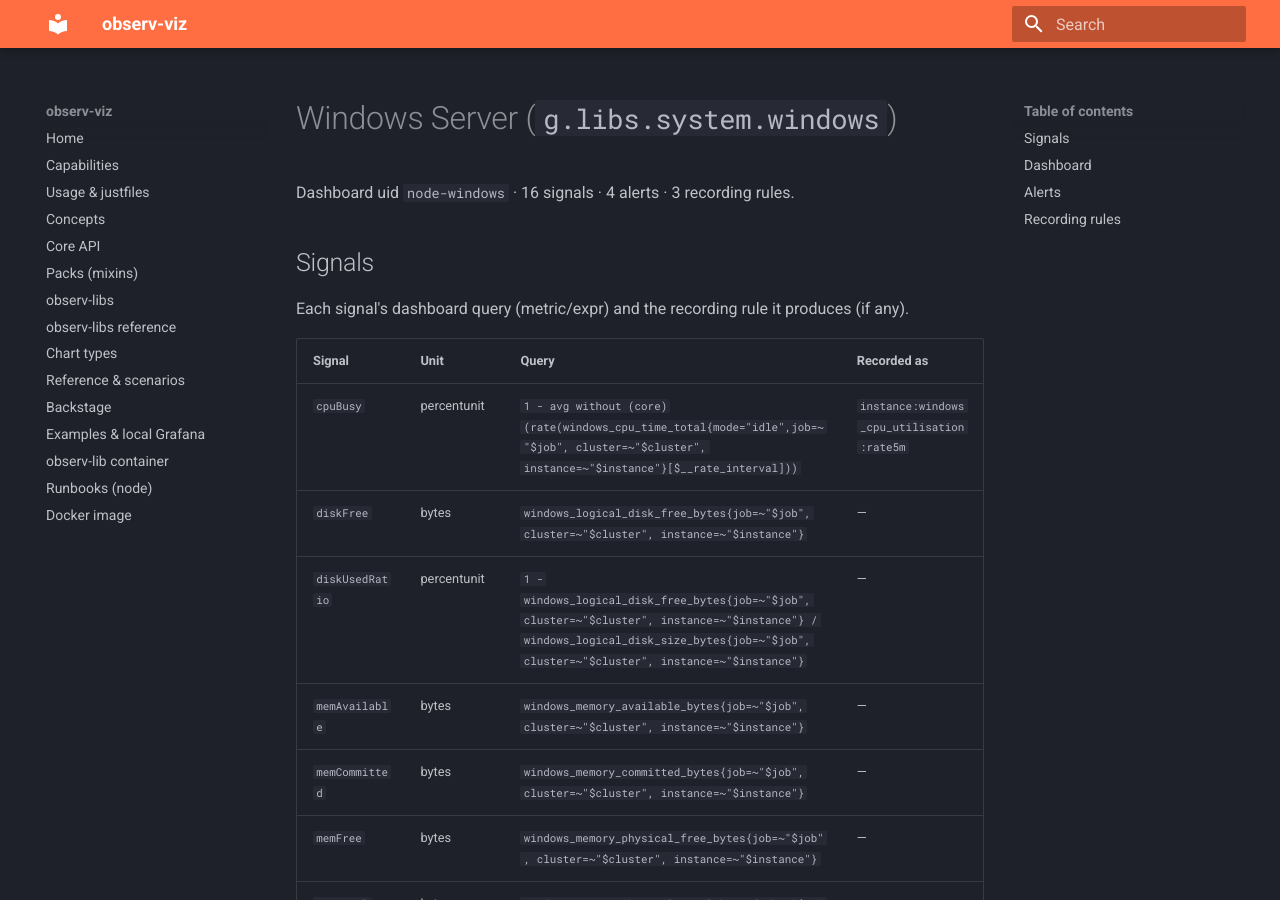
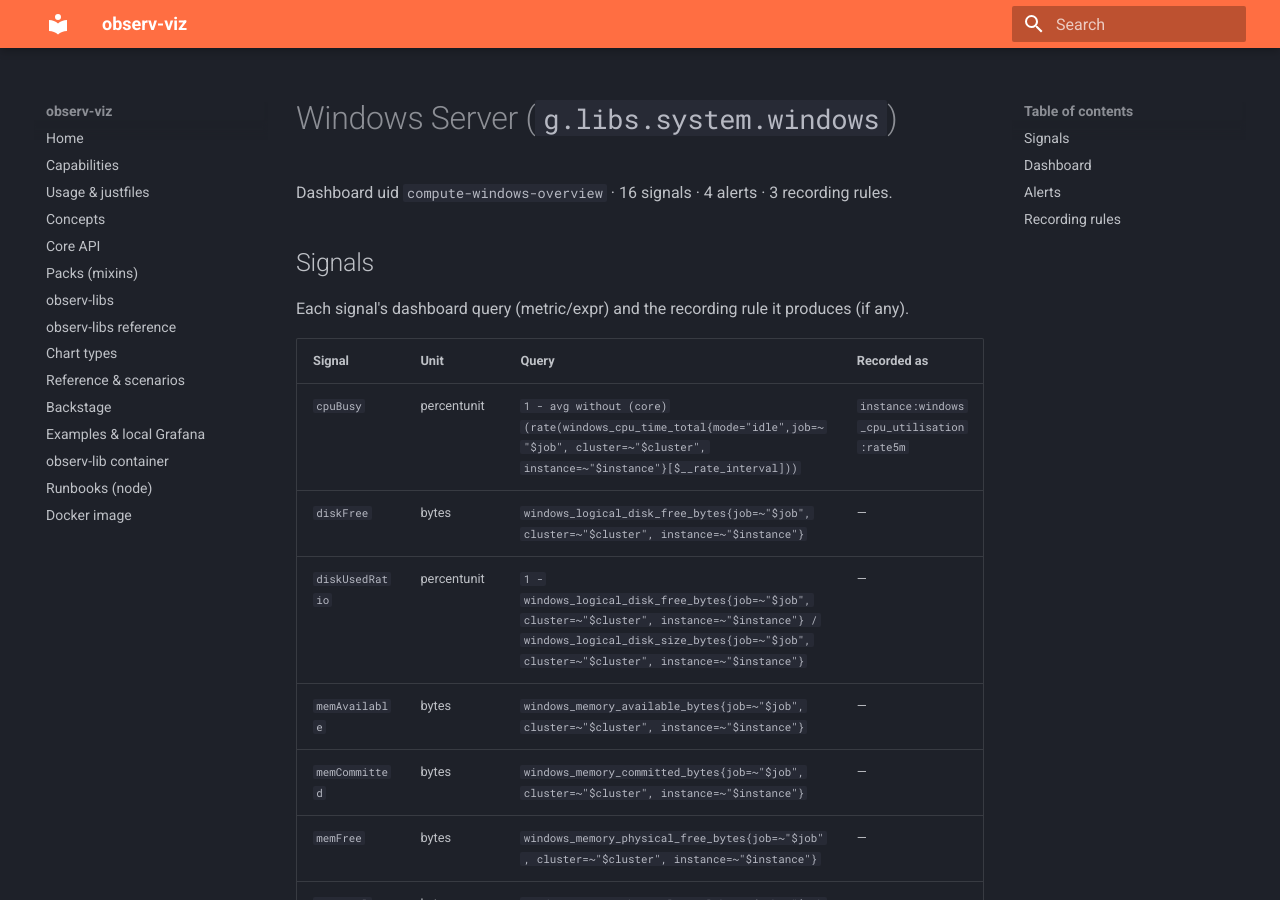
Before and after one commit to cznewt/observ-viz, an MkDocs documentation site: the page built from docs/observ-libs/system-windows.md, in a window 1280 px wide and 900 px high. Built offline with MkDocs 1.6.1 and Material for MkDocs 9.7.7, drawn with Linux system fonts in a browser that asks for light colours.

Commit message:
refactor(compute): rename node board uids -> compute-{linux,windows}-overview
- system.linux  node-linux   -> compute-linux-overview
- system.windows node-windows -> compute-windows-overview
- base drill nodeUid/windowsNodeUid updated; base-cluster redeployed
Old uids removed; boards stay in the Infrastructure folder.

Co-Authored-By: Claude Opus 4.8 (1M context) <noreply@anthropic.com>

```diff
--- a/docs/observ-libs/system-windows.md
+++ b/docs/observ-libs/system-windows.md
@@ -1,6 +1,6 @@
 # Windows Server  (`g.libs.system.windows`)
 
-Dashboard uid `node-windows` · 16 signals · 4 alerts · 3 recording rules.
+Dashboard uid `compute-windows-overview` · 16 signals · 4 alerts · 3 recording rules.
 
 ## Signals
 
```
Also changed, not shown: docs/observ-libs/system-linux.md (+1 -1 lines), 3 other files.
